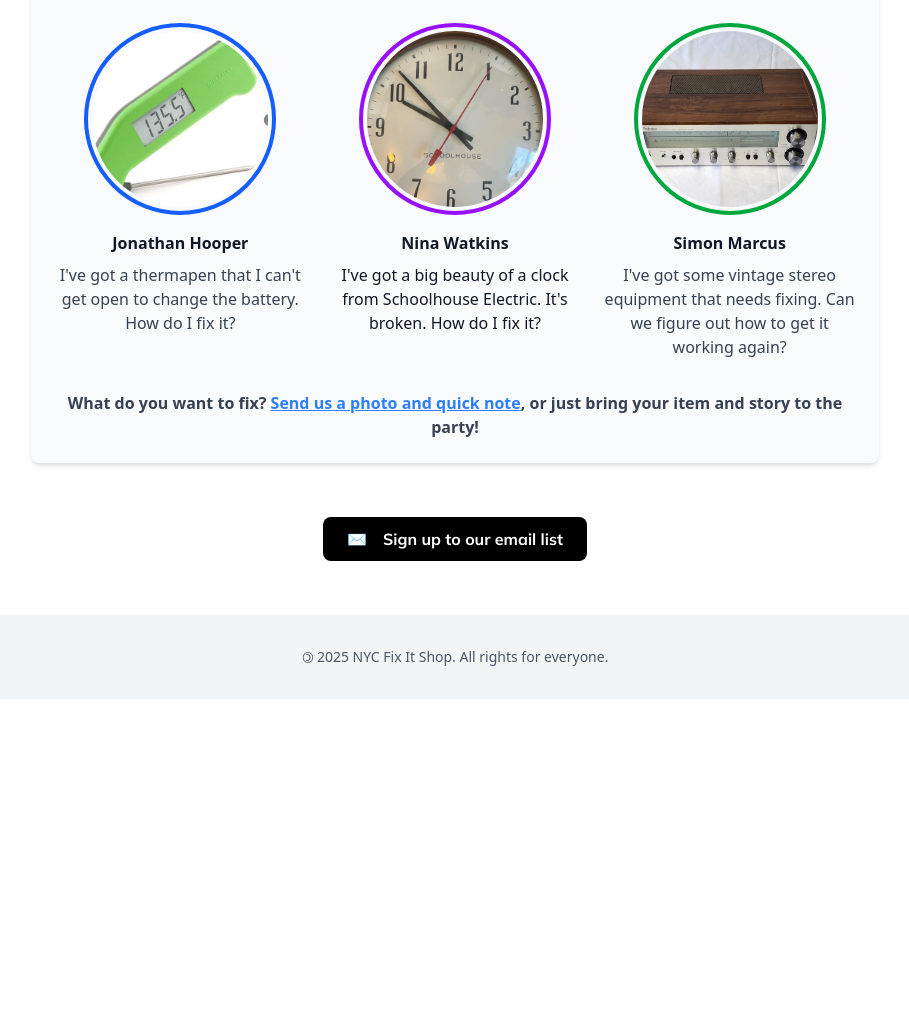
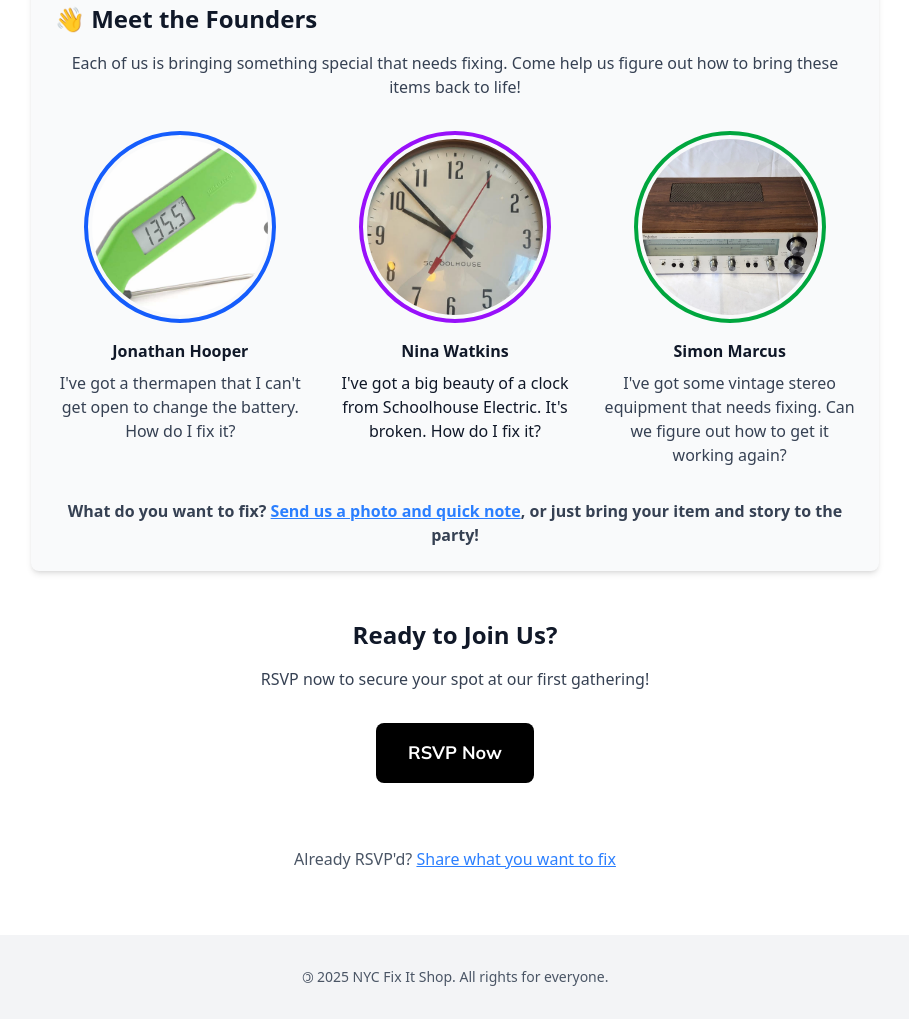
Before and after one commit to jonathan-hooper-osf/nycfixitshop.org, a website: page site/events.html in a window 1280 px wide. Shown: the part 1021-2040 px from the top of the page, without its empty margins (185-1094 px from the left). Before the commit the page ends 1720 px from the top, so only its background shows below. Drawn offline with Linux system fonts and the light colour scheme.

Commit message:
update with rsvp link

```diff
--- a/site/events.html
+++ b/site/events.html
@@ -41,6 +41,12 @@
         This will be a party - with delicious homemade food and great people!
         Our one ask of you is that you <a href="mailto:nycfixitshop@gmail.com" class="text-blue-500 underline">share with us</a> a photo of something in your home that is broken which you can't bear to throw away and also can't figure out how to get it repaired.
       </p>
+
+      <div class="text-center mb-12">
+        <a href="https://stats.sender.net/forms/aADAj1/view" class="inline-block px-8 py-4 bg-black text-white rounded-lg mulish-700 text-lg hover:bg-gray-800 transition-colors">
+          RSVP Now
+        </a>
+      </div>
 
       <div class="bg-gray-50 p-6 rounded-lg shadow-md text-left">
         <h2 class="text-2xl font-bold mb-4">📍 Event Details</h2>
@@ -87,7 +93,15 @@
         <p class="text-center text-gray-700 mt-8 font-bold">What do you want to fix? <a href="mailto:nycfixitshop@gmail.com" class="text-blue-500 underline">Send us a photo and quick note</a>, or just bring your item and story to the party!</p>
       </div>
 
-      <p class="mt-16"><a href="https://stats.sender.net/forms/e0R225/view" class="px-6 py-3 bg-black text-white rounded-lg mulish-700"><span class="mr-4">✉️</span>Sign up to our email list</a></a></p>
+      <div class="text-center mt-12">
+        <h2 class="text-2xl font-bold mb-4">Ready to Join Us?</h2>
+        <p class="text-gray-700 mb-8">RSVP now to secure your spot at our first gathering!</p>
+        <a href="https://stats.sender.net/forms/aADAj1/view" class="inline-block px-8 py-4 bg-black text-white rounded-lg mulish-700 text-lg hover:bg-gray-800 transition-colors">
+          RSVP Now
+        </a>
+      </div>
+
+      <p class="mt-16 text-center text-gray-600">Already RSVP'd? <a href="mailto:nycfixitshop@gmail.com" class="text-blue-500 underline">Share what you want to fix</a></p>
     </section>
   </main>
 
```
Also changed, not shown: site/css/styles.css.
